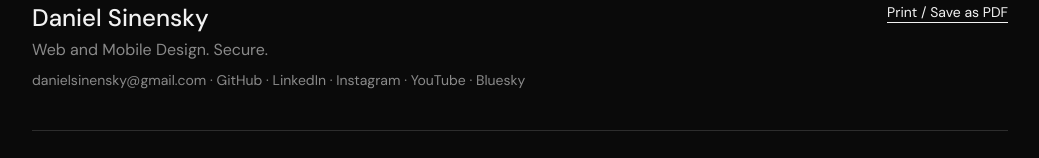
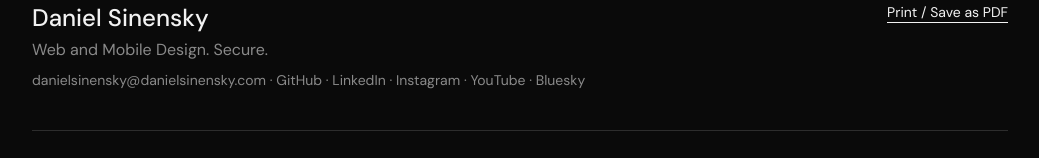
Before and after one commit to danielsinensky/Personal-Website, a Next.js app: page /cv in a window 1280 px wide. Shown: the part 127-285 px from the top of the page, without its empty margins (120-1159 px from the left). Built offline with nearby package versions, Linux system fonts and the light colour scheme.

Commit message:
Update contact email to danielsinensky@danielsinensky.com
Replaces the Gmail address on the About and CV pages now that a
domain-hosted mailbox is in place.

```diff
--- a/src/app/about/page.tsx
+++ b/src/app/about/page.tsx
@@ -67,8 +67,8 @@ export default function AboutPage() {
           <h2 className="text-sm text-muted">Contact</h2>
           <p className="mt-3 text-sm">
             Email:{" "}
-            <a href="mailto:danielsinensky@gmail.com" className="hover:underline">
-              danielsinensky@gmail.com
+            <a href="mailto:danielsinensky@danielsinensky.com" className="hover:underline">
+              danielsinensky@danielsinensky.com
             </a>
           </p>
           <div className="mt-3 flex flex-wrap gap-4">
--- a/src/app/cv/page.tsx
+++ b/src/app/cv/page.tsx
@@ -28,7 +28,7 @@ export default function CVPage() {
           <h1 className="text-2xl font-medium">Daniel Sinensky</h1>
           <p className="mt-1 text-muted">Web and Mobile Design. Secure.</p>
           <p className="mt-2 text-sm text-muted">
-            {"danielsinensky@gmail.com"}
+            {"danielsinensky@danielsinensky.com"}
             {socialLinks.map(({ name, url }) => (
               <span key={name}>
                 {" · "}
```
